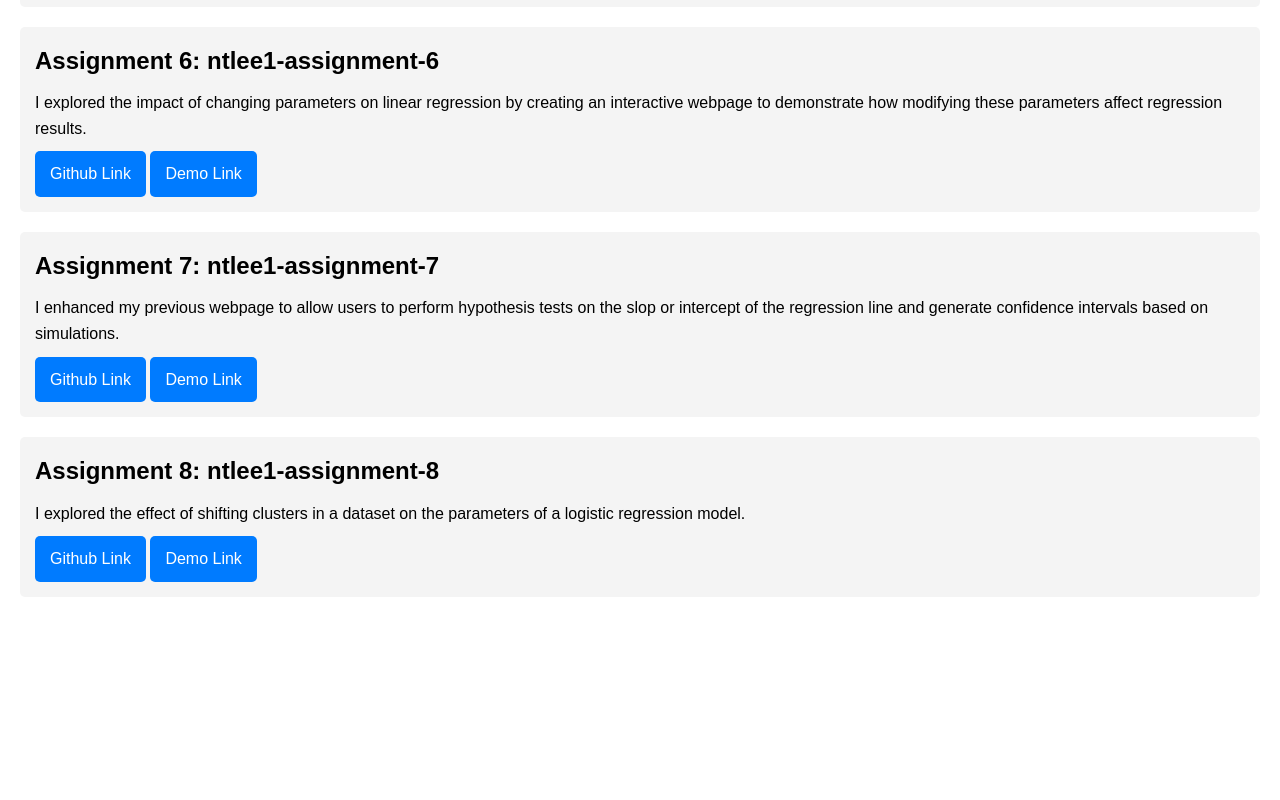
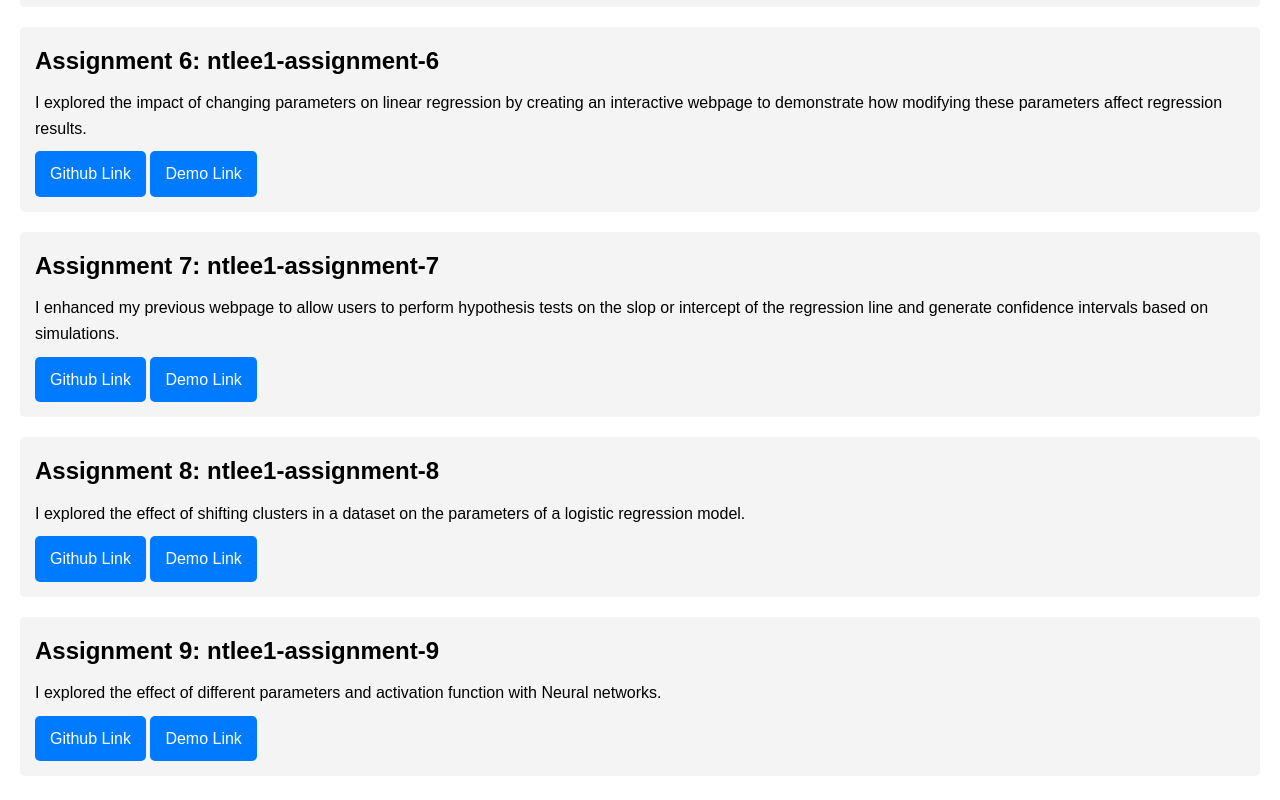
Before and after one commit to nayethun/nayethun.github.io, a plain HTML site: page assignments.html in a window 1280 px wide. Shown: the part 1377-2177 px from the top of the page. Before the commit the page ends 2014 px from the top, so only its background shows below. Drawn offline with Linux system fonts and the light colour scheme.

Commit message:
added assignment 9

```diff
--- a/assignments.html
+++ b/assignments.html
@@ -72,6 +72,12 @@
             <a href="https://github.com/nayethun/ntlee1-assignment-8.git" class="btn" target="_blank">Github Link</a>
             <a href="https://youtu.be/3aZVPNvw6nY" class="btn" target="_blank">Demo Link</a>
         </section>
+        <section>
+            <h2>Assignment 9: ntlee1-assignment-9</h2>
+            <p>I explored the effect of different parameters and activation function with Neural networks.</p>
+            <a href="https://github.com/nayethun/ntlee1-assignment-9.git" class="btn" target="_blank">Github Link</a>
+            <a href="https://youtu.be/-zqV-o4SjmA" class="btn" target="_blank">Demo Link</a>
+        </section>
     </main>
     <footer>
         <p>&copy; 2024 Nayethun. All rights reserved.</p>
```
